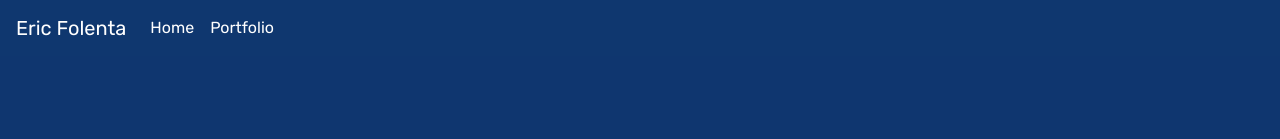
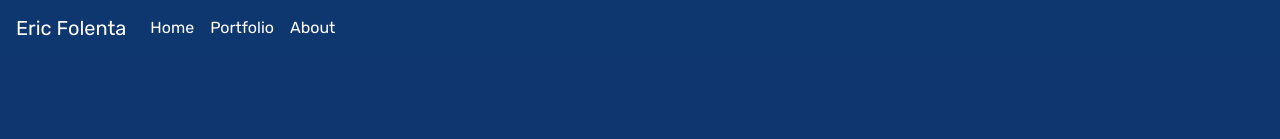
Before and after one commit to efolenta/20-react-portfolio, a React (Create React App) app: page / in a window 1280 px wide. Shown: the top 139 px of the page. Built offline with nearby package versions, Linux system fonts and the light colour scheme.

Commit message:
Added new About menu item

```diff
--- a/src/components/NavBar/index.js
+++ b/src/components/NavBar/index.js
@@ -15,6 +15,9 @@
             <li className="nav-item">
                 <Link className="nav-link" to="/portfolio">Portfolio</Link>
             </li>
+            <li className="nav-item">
+                <Link className="nav-link" to="/about">About</Link>
+            </li>
             </ul>
         </div>
         </nav>
```
